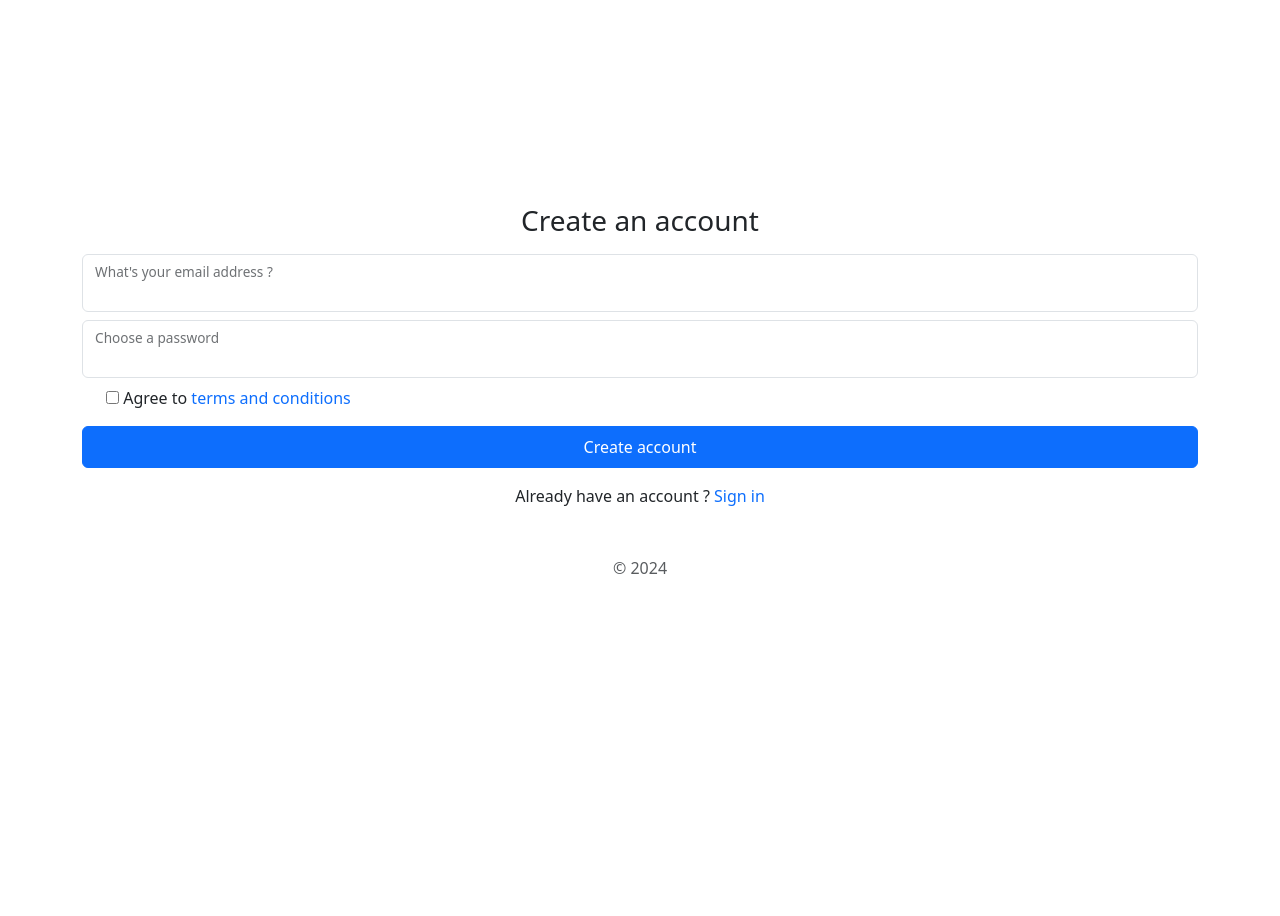
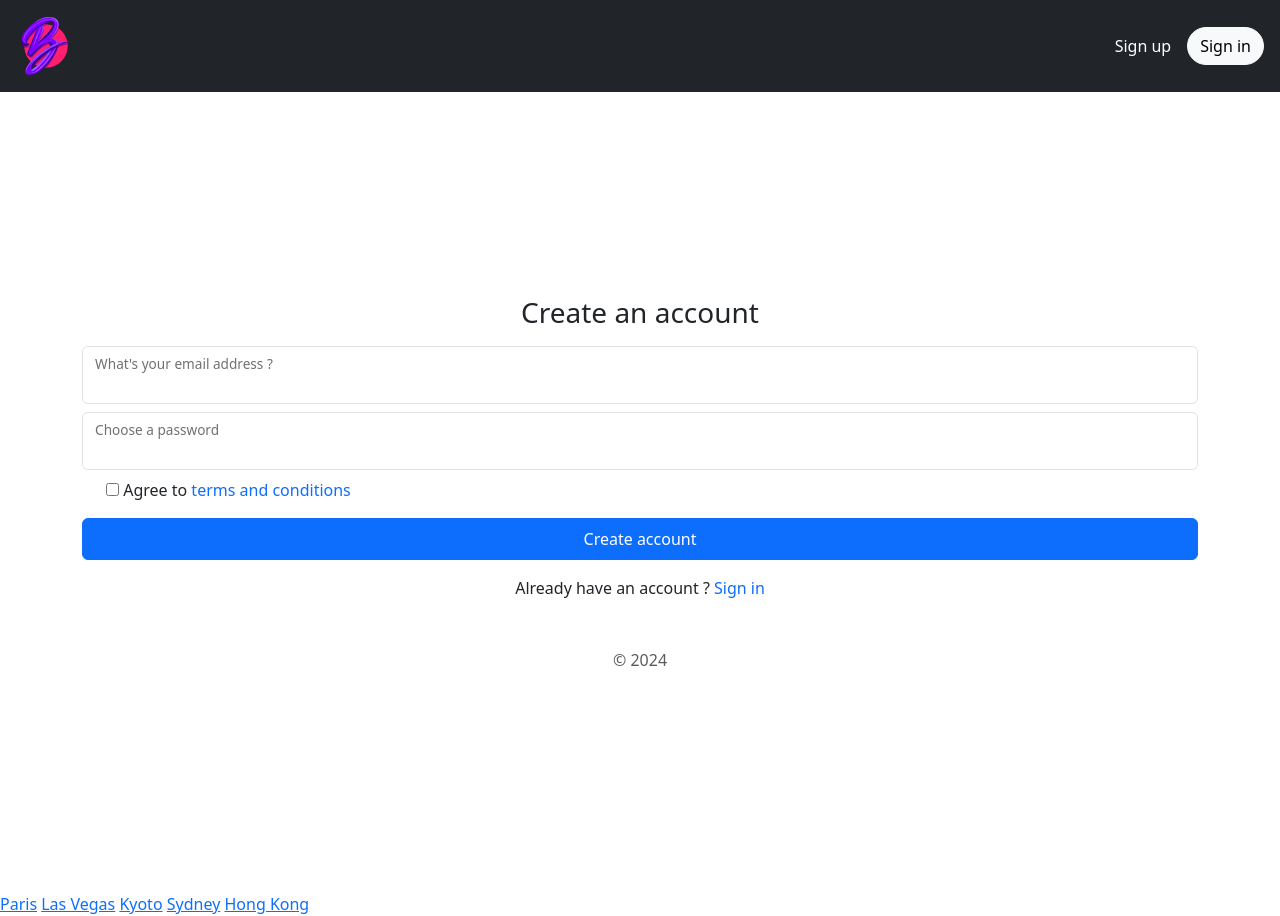
Before and after one commit to JohanYindou/BnB, a Symfony app: template templates/registration/register.html.twig in a window 1280 px wide. Before the commit the page ends 574 px from the top, so only its background shows below. Run offline with Twig, Linux system fonts and the light colour scheme; the template is opened without the code that fills it, so the values that code supplies are empty; form fields are guessed from the names that the template uses; some libraries are stand-ins or nearby versions.

Commit message:
Mise en place du header

```diff
--- a/templates/base.html.twig
+++ b/templates/base.html.twig
@@ -2,27 +2,49 @@
 <html>
 	<head>
 		<meta charset="UTF-8">
-        <title>{% block title %}Location de voyage{% endblock %} | BnB</title>
-        <link rel="">
+		<title>
+			{% block title %}Location de voyage
+			{% endblock %}
+			| BnB</title>
+		<link rel="icon" href="">
 		<link rel="preconnect" href="https://fonts.googleapis.com">
 		<link rel="preconnect" href="https://fonts.gstatic.com" crossorigin>
-        <link href="https://fonts.googleapis.com/css2?family=Libre+Franklin:wght@700&family=Poppins:wght@300;500&display=swap" rel="stylesheet">
+		<link href="https://fonts.googleapis.com/css2?family=Libre+Franklin:wght@700;900&family=Poppins:wght@300;500&display=swap" rel="stylesheet">
 		{% block stylesheets %}
-        <link href="https://cdn.jsdelivr.net/npm/bootstrap@5.0.2/dist/css/bootstrap.min.css"
-        rel="stylesheet"
-        integrity="sha384-EVSTQN3/azprG1Anm3QDgpJLIm9Nao0Yz1ztcQTwFspd3yD65VohhpuuCOmLASjC"
-        crossorigin="anonymous">
+			<link href="https://cdn.jsdelivr.net/npm/bootstrap@5.3.2/dist/css/bootstrap.min.css" rel="stylesheet" integrity="sha384-T3c6CoIi6uLrA9TneNEoa7RxnatzjcDSCmG1MXxSR1GAsXEV/Dwwykc2MPK8M2HN" crossorigin="anonymous">
 		{% endblock %}
 
 		{% block javascripts %}
 			{% block importmap %}
 				{{ importmap('app') }}
 			{% endblock %}
-            <script src="https://cdn.jsdelivr.net/npm/bootstrap@5.0.2/dist/js/bootstrap.bundle.min.js"
-            integrity="sha384-MrcW6ZMFYlzcLA8Nl+NtUVF0sA7MsXsP1UyJoMp4YLEuNSfAP+JcXn/tWtIaxVXM" crossorigin="anonymous"></script>
+			<script src="https://cdn.jsdelivr.net/npm/bootstrap@5.3.2/dist/js/bootstrap.bundle.min.js" integrity="sha384-C6RzsynM9kWDrMNeT87bh95OGNyZPhcTNXj1NW7RuBCsyN/o0jlpcV8Qyq46cDfL" crossorigin="anonymous"></script>
 		{% endblock %}
 	</head>
 	<body>
+		<header class="d-flex justify-content-between align-items-center p-3 bg-dark">
+			<a href={{path('paris')}}>
+				<img src={{ asset('/images/icon.svg')}} alt="logo BnB" width="60">
+			</a>
+			<div class="d-flex gap-3 align-items-center">
+				{% if is_granted('IS_AUTHENTICATED_FULLY')%}
+					<a href="#" class="text-white text-decoration-none">My account</a>
+					<a href={{path('app_logout')}} class="text-white text-decoration-none">Logout</a>
+				{% else %}
+					<a href={{path('app_register')}} class="text-white btn-light text-decoration-none">Sign up</a>
+					<a href={{path('app_login')}} class="btn btn-light rounded-pill">Sign in</a>
+				{% endif %}
+			</div>
+		</header>
+		<main>
 			{% block body %}{% endblock %}
+		</main>
+		<footer class="text-white">
+			<a href="#">Paris</a>
+			<a href="#">Las Vegas</a>
+			<a href="#">Kyoto</a>
+			<a href="#">Sydney</a>
+			<a href="#">Hong Kong</a>
+		</footer>
 	</body>
-</html>
+</html></body></html>
```
Lines whose indentation alone changed are shown as unchanged.
